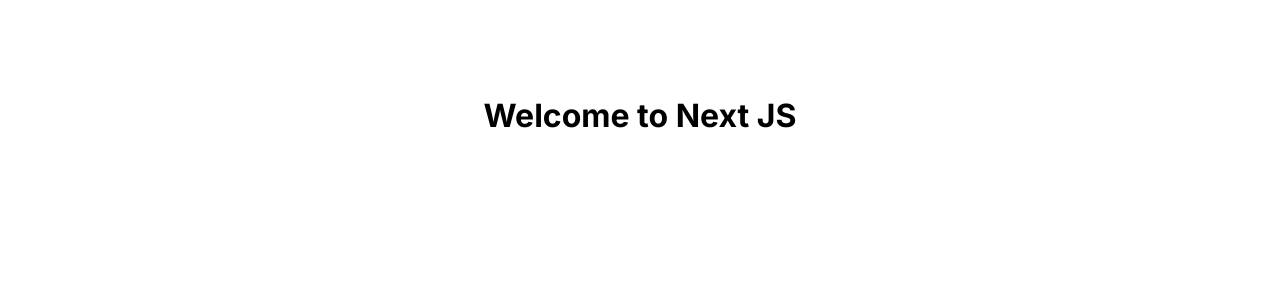
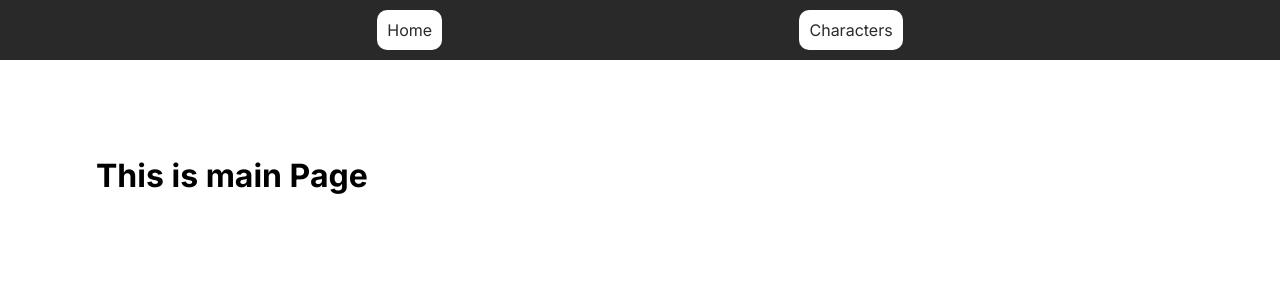
Before and after one commit to MohammadBaseer/Next-JS-Characters-API-Practice, a Next.js app: page / in a window 1280 px wide. Shown: the top 300 px of the page. Built offline with nearby package versions, Linux system fonts and the light colour scheme.

Commit message:
Pages Designed and Fetch the Characters

```diff
--- /dev/null
+++ b/src/Components/navbar/Navbar.module.scss
@@ -0,0 +1,20 @@
+.navbar li {
+  list-style-type: none;
+}
+
+.container {
+  background-color: rgba(10, 10, 10, 0.87);
+  padding: 20px;
+}
+.navbar {
+  display: flex;
+  flex-direction: row;
+  justify-content: space-evenly;
+  .links {
+    padding: 10px;
+    background-color: #fff;
+    border-radius: 10px;
+    text-decoration: none;
+    color: rgba(10, 10, 10, 0.87);
+  }
+}
--- /dev/null
+++ b/src/Components/navbar/Navbar.tsx
@@ -0,0 +1,33 @@
+"use client";
+import Link from "next/link";
+import styles from "./Navbar.module.scss";
+import { usePathname } from "next/navigation";
+
+const Navbar = () => {
+  const path = usePathname();
+  console.log("Path::", path);
+  return (
+    <nav className={styles.container}>
+      <ul className={styles.navbar}>
+        <li>
+          <Link className={styles.links} href="home">
+            Home
+          </Link>
+        </li>
+        <li>
+          <Link className={styles.links} href={"characters"}>
+            Characters
+          </Link>
+        </li>
+        {/* <li>
+          <Link href={"/characters"}>Static Page</Link>
+        </li> */}
+        {/* <li>
+          <Link href={"etc"}>Hello there page</Link>
+        </li> */}
+      </ul>
+    </nav>
+  );
+};
+
+export default Navbar;
--- a/src/app/layout.tsx
+++ b/src/app/layout.tsx
@@ -1,6 +1,7 @@
 import type { Metadata } from "next";
 import { Inter } from "next/font/google";
 import "./globals.css";
+import Navbar from "@/Components/navbar/Navbar";
 
 const inter = Inter({ subsets: ["latin"] });
 
@@ -16,7 +17,10 @@ export default function RootLayout({
 }>) {
   return (
     <html lang="en">
-      <body className={inter.className}>{children}</body>
+      <body className={inter.className} suppressHydrationWarning={true}>
+        <Navbar />
+        {children}
+      </body>
     </html>
   );
 }
--- a/src/app/page.module.css
+++ b/src/app/page.module.css
@@ -1,8 +1,7 @@
 .main {
-  display: flex;
-  flex-direction: column;
-  justify-content: space-between;
-  align-items: center;
   padding: 6rem;
   min-height: 100vh;
 }
+.link {
+  padding: 5px;
+}
--- a/src/app/page.tsx
+++ b/src/app/page.tsx
@@ -1,9 +1,11 @@
 import styles from "./page.module.css";
 
-export default function Home() {
+const Home = () => {
   return (
     <main className={styles.main}>
-      <h1>Welcome to Next JS</h1>
+      <h1>This is main Page</h1>
     </main>
   );
-}
+};
+
+export default Home;
```
Also changed, not shown: src/app/(pages)/characters/Characters.module.scss (added, +74 -0 lines), src/app/(pages)/characters/page.tsx (added, +61 -0 lines), src/app/(pages)/home/page.tsx (added, +9 -0 lines), src/app/models/custom-types.ts (added, +36 -0 lines), 1 other file (tests, documents, lock files or other folders).
